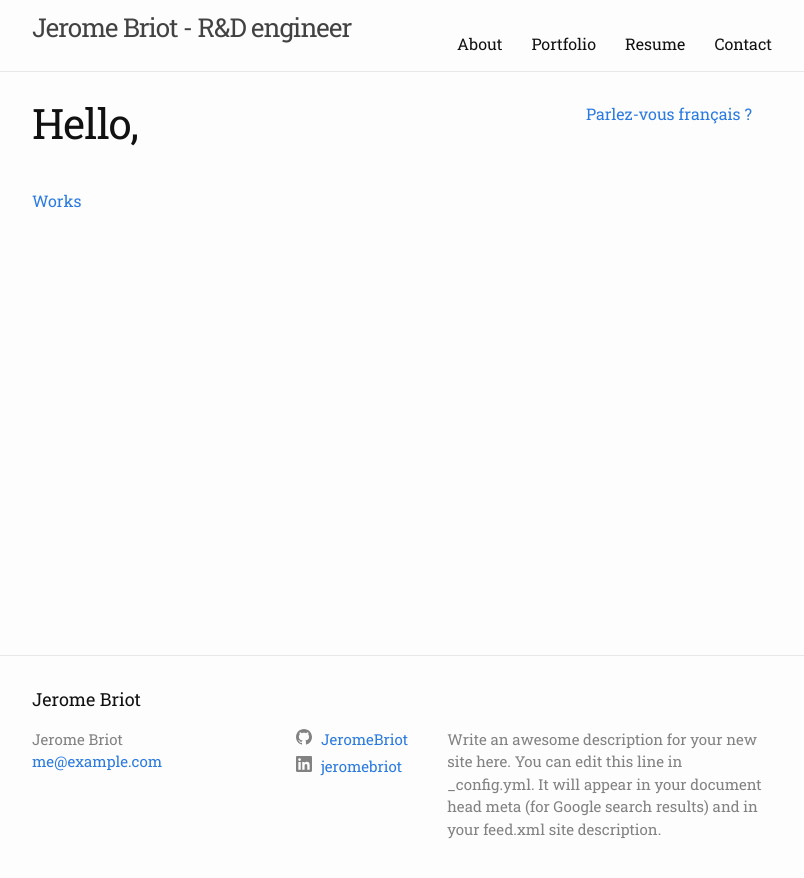
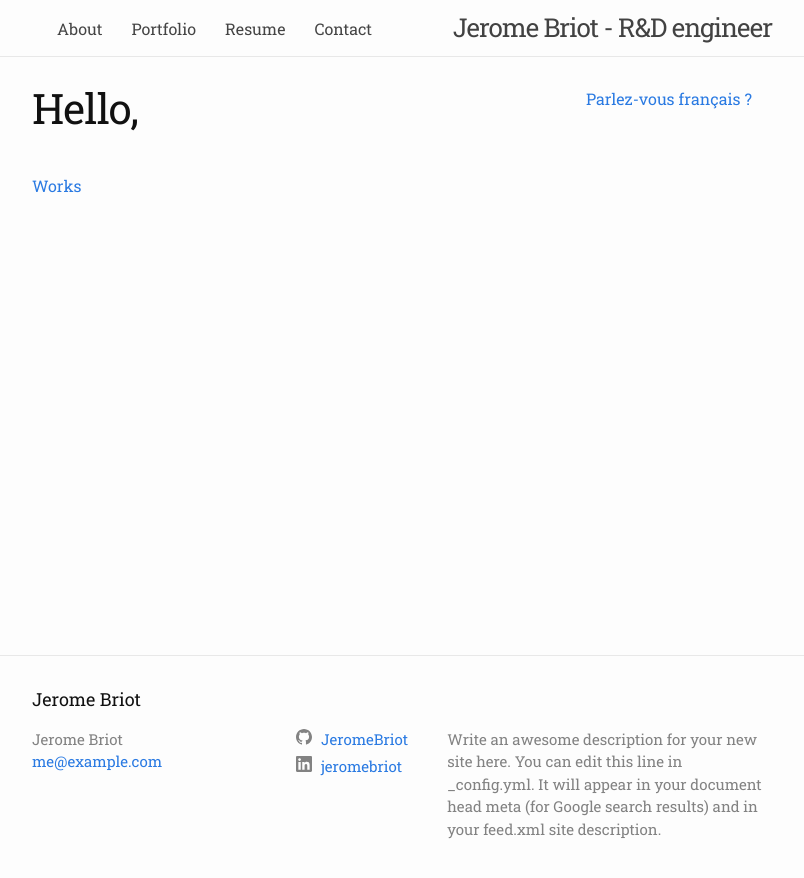
Before and after one commit to JeromeBriot/jeromebriot.github.io, a Jekyll site: the page built from index.md, in a window 1280 px wide. Shown: the top 878 px of the page, without its empty margins (238-1042 px from the left). Built offline with Jekyll 4.4.1, drawn with Linux system fonts in a browser that asks for light colours.

Commit message:
Switch title and menu

```diff
--- a/_includes/header.html
+++ b/_includes/header.html
@@ -1,11 +1,7 @@
 <header class="site-header" role="banner">
 
   <div class="wrapper">
-	{% if page.lang == "en" %}
-		<a class="site-title" rel="author" href="{{ "/" | relative_url }}">{{ site.author.en | escape }} - {{ site.job.en | escape }}</a>
-	{% else %}
-		<a class="site-title" rel="author" href="{{ "/" | relative_url }}">{{ site.author.fr | escape }} - {{ site.job.fr | escape }}</a>
-	{% endif %}
+
 
 	{% if page.level == 0 %}
 	  {% assign page_paths = site.header_pages_0 %}
@@ -15,17 +11,7 @@
 	  {% assign page_paths = site.header_pages_2 %}
 	{% endif %}
 
-	<nav class="site-nav">
-	<input type="checkbox" id="nav-trigger" class="nav-trigger" />
-        <label for="nav-trigger">
-          <span class="menu-icon">
-            <svg viewBox="0 0 18 15" width="18px" height="15px">
-              <path fill="#424242" d="M18,1.484c0,0.82-0.665,1.484-1.484,1.484H1.484C0.665,2.969,0,2.304,0,1.484l0,0C0,0.665,0.665,0,1.484,0 h15.031C17.335,0,18,0.665,18,1.484L18,1.484z"/>
-              <path fill="#424242" d="M18,7.516C18,8.335,17.335,9,16.516,9H1.484C0.665,9,0,8.335,0,7.516l0,0c0-0.82,0.665-1.484,1.484-1.484 h15.031C17.335,6.031,18,6.696,18,7.516L18,7.516z"/>
-              <path fill="#424242" d="M18,13.516C18,14.335,17.335,15,16.516,15H1.484C0.665,15,0,14.335,0,13.516l0,0 c0-0.82,0.665-1.484,1.484-1.484h15.031C17.335,12.031,18,12.696,18,13.516L18,13.516z"/>
-            </svg>
-          </span>
-        </label>
+	<nav>
 	{% for path in page_paths %}
 	  {% assign my_page = site.pages | where: "path", path | first %}
 	  {% if my_page.title and my_page.lang == page.lang %}
@@ -37,6 +23,12 @@
 	  {% endif %}
     {% endfor %}
 	</nav>
+
+		{% if page.lang == "en" %}
+		<a class="site-title" rel="author" href="{{ "/" | relative_url }}">{{ site.author.en | escape }} - {{ site.job.en | escape }}</a>
+	{% else %}
+		<a class="site-title" rel="author" href="{{ "/" | relative_url }}">{{ site.author.fr | escape }} - {{ site.job.fr | escape }}</a>
+	{% endif %}
 
     <!-- {% if page_paths %} -->
       <!-- <nav class="site-nav"> -->
--- a/assets/custom.css
+++ b/assets/custom.css
@@ -1,5 +1,8 @@
 /* Site header */
 .site-header { border-top: 0px solid #424242; border-bottom: 1px solid #e8e8e8; min-height: 55.95px; position: relative; }
+
+.site-title { float: right; }
+.site-nav { float: left; }
 
 /* How to create an awesome navigation bar with HTML & CSS by Kevin Powell */
 /*	https://www.youtube.com/watch?v=FEmysQARWFU */
@@ -17,7 +20,7 @@ header::after {
 }
 
 nav {
-  float: right;
+  float: left;
 }
 
 nav ul {
```
